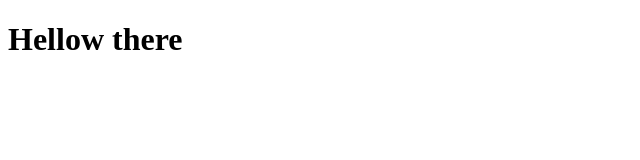
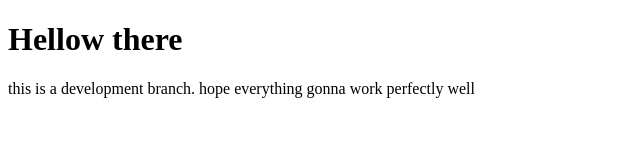
Before and after one commit to RazuAhmad/git-learning-session, a plain HTML site: page index.html in a window 1280 px wide. Shown: the whole page, without its empty margins (0-640 px from the left). Drawn offline with Linux system fonts and the light colour scheme.

Commit message:
development branch commit

```diff
--- a/index.html
+++ b/index.html
@@ -9,6 +9,7 @@
 
 <body>
     <h1>Hellow there</h1>
+    <p>this is a development branch. hope everything gonna work perfectly well</p>
 </body>
 
 </html>
```
